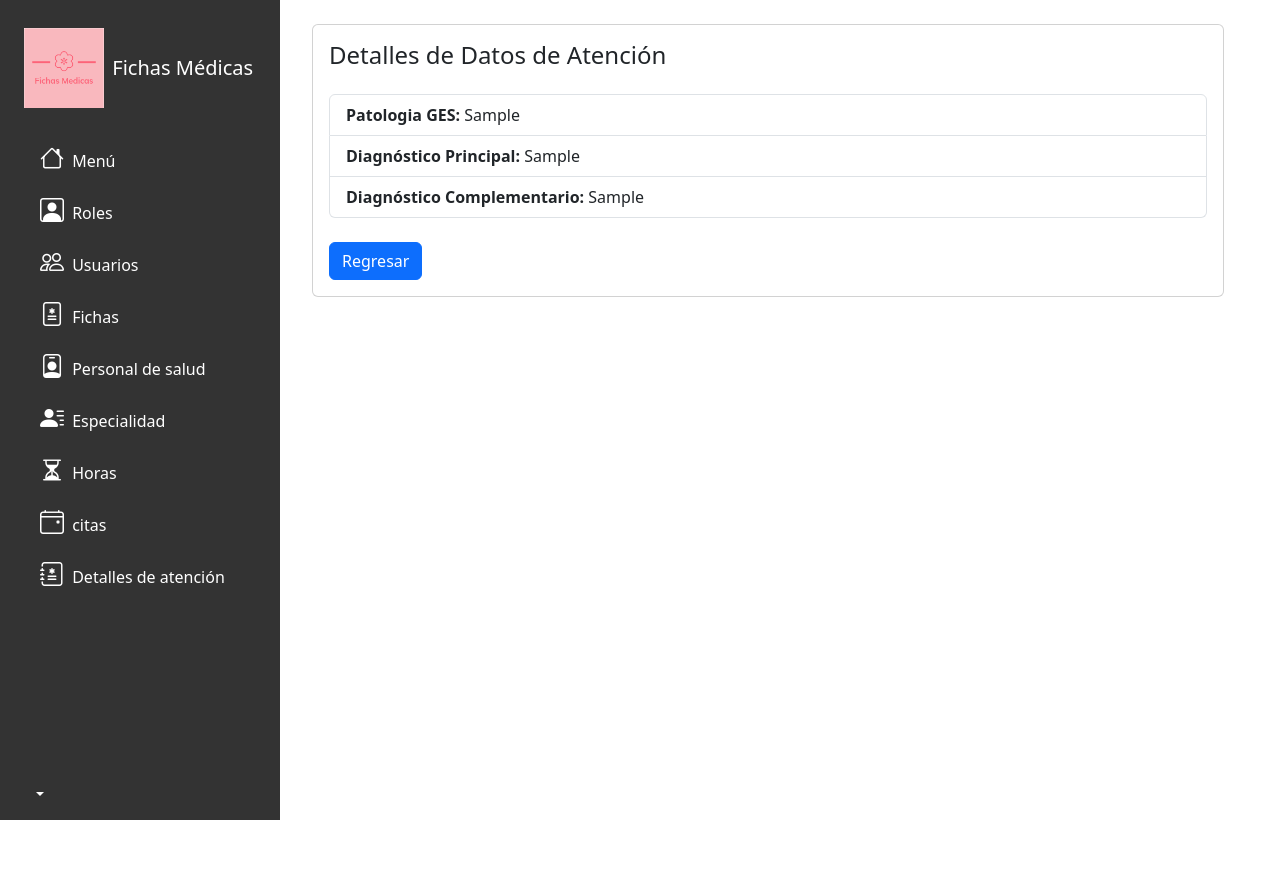
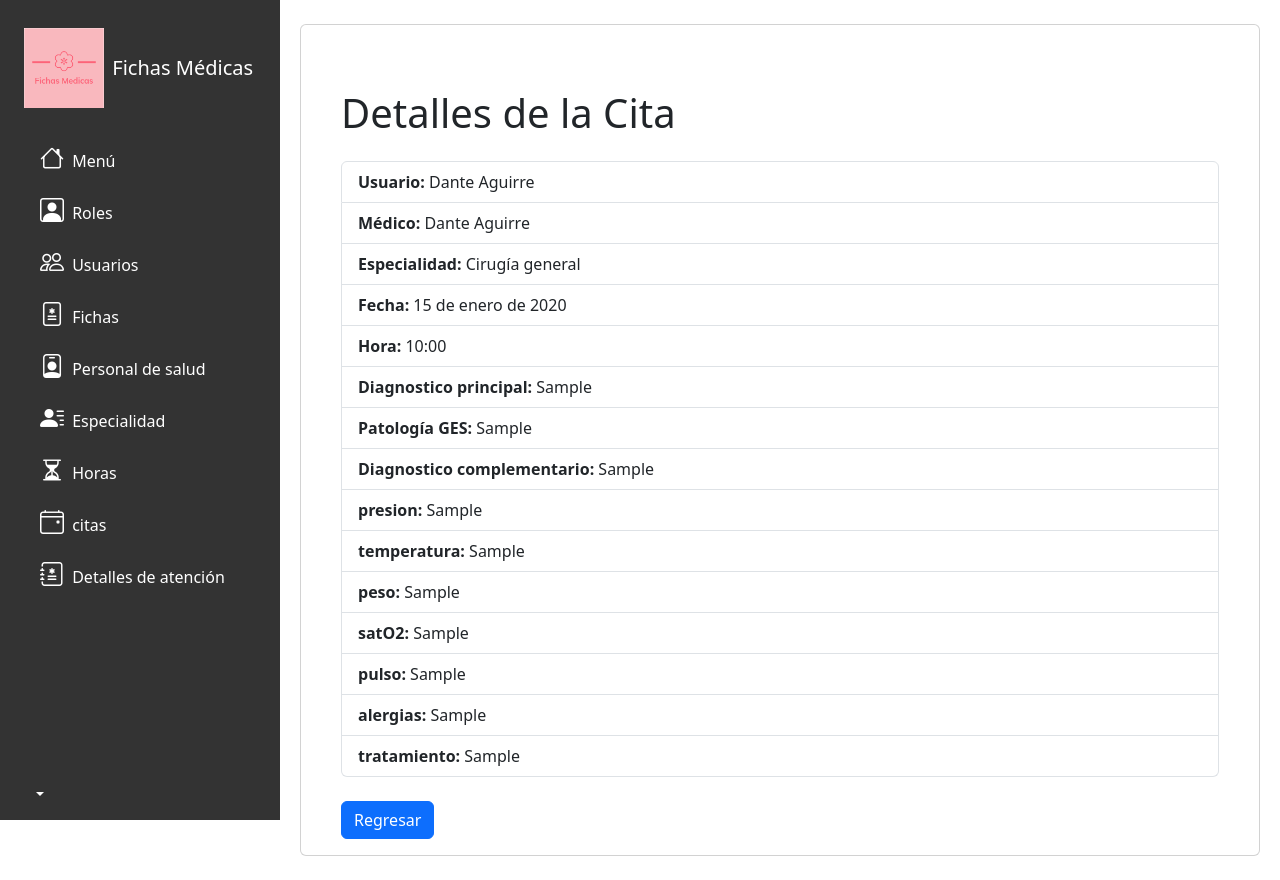
Before and after one commit to valenoe/Taller_web, a Django app: page /datos_atencion/1/ in a window 1280 px wide. Before the commit the page ends 820 px from the top, so only its background shows below. Run offline with Django 4.2, Linux system fonts and the light colour scheme; a user stored in the database is signed in; data comes from the database, SQL or seed files in the repository; tables that the repository leaves empty hold one stand-in row (values such as "Sample post"); some libraries are stand-ins or nearby versions.

Commit message:
actualización final

```diff
--- a/fichas/urls.py
+++ b/fichas/urls.py
@@ -64,6 +64,7 @@ urlpatterns = [
     path('roles/ver/<int:rol_id>/', views.ver_rol, name='ver_rol'),
     path('roles/modificar/<int:rol_id>/', views.modificar_rol, name='modificar_rol'),
     path('roles/eliminar/<int:rol_id>/', views.eliminar_rol, name='eliminar_rol'),
-    path('crear_paciente/', views.crear_paciente, name='crear_paciente/'),
-
+    path('crear_paciente/', views.crear_paciente, name='crear_paciente'),
+    path('ficha_paciente/<int:pk>/', views.ficha_paciente, name='ficha_paciente'),
+    path('cita_paciente/<int:pk>/', views.cita_paciente, name='cita_paciente'),
 ]
--- a/fichasapp/forms.py
+++ b/fichasapp/forms.py
@@ -288,23 +288,25 @@ class DatosAtencionForm(forms.ModelForm):
         fields = '__all__'
         labels = {
             'diagnostico_principal': 'Diagnóstico Principal',
-            'diagnostico_complementario': 'Diagnóstico Complementario',
+            'disgnotico_complementario': 'Diagnóstico Complementario',
             'presion': 'Presión',
             'temperatura': 'Temperatura',
             'peso': 'Peso',
             'satO2': 'SatO2',
             'pulso': 'Pulso',
             'alergias': 'Alergias',
+            'tratamiento': 'tratamiento',
         }
         widgets = {
             'diagnostico_principal': forms.TextInput(attrs={'class': 'form-control', 'placeholder': 'Diagnóstico Principal'}),
-            'diagnostico_complementario': forms.TextInput(attrs={'class': 'form-control', 'placeholder': 'Diagnóstico Complementario'}),
+            'disgnotico_complementario': forms.TextInput(attrs={'class': 'form-control', 'placeholder': 'Diagnóstico Complementario'}),
             'presion': forms.TextInput(attrs={'class': 'form-control', 'placeholder': 'Presión'}),
             'temperatura': forms.TextInput(attrs={'class': 'form-control', 'placeholder': 'Temperatura'}),
             'peso': forms.TextInput(attrs={'class': 'form-control', 'placeholder': 'Peso'}),
             'satO2': forms.TextInput(attrs={'class': 'form-control', 'placeholder': 'SatO2'}),
             'pulso': forms.TextInput(attrs={'class': 'form-control', 'placeholder': 'Pulso'}),
             'alergias': forms.TextInput(attrs={'class': 'form-control', 'placeholder': 'Alergias'}),
+            'tratamiento': forms.TextInput(attrs={'class': 'form-control', 'placeholder': 'Tratamiento'}),
         }
 
 class RolForm(forms.ModelForm):
@@ -336,3 +338,66 @@ class UsuarioPacienteForm(forms.ModelForm):
             'correo': forms.EmailInput(attrs={'class': 'form-control'}),
             'rol': forms.HiddenInput(),  # Hide the rol field from the user
         }
+class FichaPacienteForm(forms.ModelForm):
+    class Meta:
+        model = Ficha
+        fields = '__all__'  # To include all fields from the model
+
+        labels = {
+            'usuario':'Usuario',
+            'fecha_nacimiento': 'Fecha de Nacimiento',
+            'prevision_salud': 'Previsión de Salud',
+            'tipo_isapre': 'Tipo de Isapre',
+            'domicilio': 'Domicilio',
+            'sexo': 'Sexo',
+        }
+
+        widgets = {
+            'fecha_nacimiento': forms.DateTimeInput(attrs={'class': 'form-control', 'type': 'date'}),
+            'prevision_salud': forms.Select(attrs={'class': 'form-control'}),
+            'tipo_isapre': forms.Select(attrs={'class': 'form-control'}),
+            'domicilio': forms.TextInput(attrs={'class': 'form-control'}),
+            'sexo': forms.Select(attrs={'class': 'form-control'}),
+            'usuario': forms.HiddenInput(),
+        }
+
+class CitaPacienteForm(forms.ModelForm):
+    class Meta:
+        model = Cita
+        fields = '__all__'
+
+        labels = {
+            'usuario': 'Usuario',
+            'id_medico': 'Médico',
+            'id_horario': 'Horario',
+            'acompannante': 'Acompañante',
+            'telefono': 'Teléfono',
+            'correo': 'Correo Electrónico',
+        }
+
+        widgets = {
+            'usuario': forms.HiddenInput(),
+            'id_medico': forms.Select(attrs={'class': 'form-control'}),
+            'id_horario': forms.Select(attrs={'class': 'form-control horario-select', 'placeholder': 'Select a Médico first'}),
+            'acompannante': forms.TextInput(attrs={'class': 'form-control'}),
+            'telefono': forms.TextInput(attrs={'class': 'form-control'}),
+            'correo': forms.EmailInput(attrs={'class': 'form-control'}),
+        }
+
+    def __init__(self, *args, **kwargs):
+        super().__init__(*args, **kwargs)
+        self.fields['id_medico'].queryset = PersonalSalud.objects.all()
+
+        if 'id_medico' in self.data:
+            # Get the selected id_medico from the form data
+            id_medico_id = self.data['id_medico']
+            if id_medico_id:
+                # Filter the id_horario choices based on the selected id_medico
+                horarios = Horas.objects.filter(id_medico_id=id_medico_id, ocupada=False)
+                self.fields['id_horario'].queryset = horarios
+            else:
+                # If no id_medico is selected, show all available id_horarios
+                self.fields['id_horario'].queryset = Horas.objects.filter(ocupada=False)
+        else:
+            # If no form data is available, show all available id_horarios
+            self.fields['id_horario'].queryset = Horas.objects.filter(ocupada=False)
--- a/fichasapp/models.py
+++ b/fichasapp/models.py
@@ -93,6 +93,6 @@ class DatosAtencion(models.Model):
     satO2 = models.CharField(max_length=100, default=None)
     pulso = models.CharField(max_length=100, default=None)
     alergias = models.CharField(max_length=100, default=None)
-    tratamiento = models.CharField(max_length=100, default='Tratamiento')
+    tratamiento = models.CharField(max_length=100, default=None)
     def __str__(self):
         return self.diagnostico_principal
--- a/fichasapp/urls.py
+++ b/fichasapp/urls.py
@@ -47,5 +47,7 @@ urlpatterns = [
     path('roles/ver/<int:rol_id>/', views.ver_rol, name='ver_rol'),
     path('roles/modificar/<int:rol_id>/', views.modificar_rol, name='modificar_rol'),
     path('roles/eliminar/<int:rol_id>/', views.eliminar_rol, name='eliminar_rol'),
-    path('crear_paciente/', views.crear_paciente, name='crear_paciente/'),
+    path('crear_paciente/', views.crear_paciente, name='crear_paciente'),
+    path('ficha_paciente/<int:pk>/', views.ficha_paciente, name='ficha_paciente'),
+    path('cita_paciente/<int:pk>/', views.cita_paciente, name='cita_paciente'),
 ]
--- a/fichasapp/views.py
+++ b/fichasapp/views.py
@@ -388,9 +388,41 @@ def crear_paciente(request):
             usuario = form.save(commit=False)
             usuario.rol = Rol.objects.get(name='Paciente')
             usuario.save()
-            return redirect('/usuarios')  # Redirect to the appointments page after saving the user
+            return redirect('ficha_paciente', pk=usuario.pk)
     else:
-        form = UsuarioPacienteForm(initial={'rol': Rol.objects.get(name='Paciente')})  # Set the default rol to 'Paciente'
+        form = UsuarioPacienteForm(initial={'rol': Rol.objects.get(name='Paciente')})
 
     context = {'form': form}
     return render(request, 'paciente/crear_paciente.html', context)
+
+def ficha_paciente(request, pk):
+    usuario = get_object_or_404(Usuario, pk=pk)
+
+    if request.method == 'POST':
+        form = FichaPacienteForm(request.POST)
+        if form.is_valid():
+            ficha = form.save(commit=False)
+            ficha.usuario = usuario
+            ficha.save()
+            return redirect('cita_paciente', pk=ficha.pk)
+    else:
+        form = FichaPacienteForm(initial={'usuario': usuario})
+
+    context = {'form': form}
+    return render(request, 'paciente/ficha_paciente.html', context)
+
+def cita_paciente(request, pk):
+    ficha = get_object_or_404(Ficha, pk=pk)
+
+    if request.method == 'POST':
+        form = CitaPacienteForm(request.POST)
+        if form.is_valid():
+            cita = form.save(commit=False)
+            cita.usuario = ficha.usuario
+            cita.save()
+            return redirect('/citas')
+    else:
+        form = CitaPacienteForm(initial={'usuario': ficha.usuario})
+
+    context = {'form': form}
+    return render(request, 'paciente/cita_paciente.html', context)
--- a/templates/atencion/detalle_datos_atencion.html
+++ b/templates/atencion/detalle_datos_atencion.html
@@ -1,24 +1,32 @@
 {% extends 'base.html' %}
 
 {% block content %}
-<div class="page-content page-container" id="page-content">
-  <div class="padding">
-    <div class="row container d-flex justify-content-center">
-      <div class="col-lg-12 grid-margin stretch-card">
-        <div class="card">
-          <div class="card-body">
-            <h4 class="card-title">Detalles de Datos de Atención</h4>
-            <ul class="list-group mt-4">
-                <li class="list-group-item"><strong>Patologia GES:</strong> {{ datos_atencion.patologia_ges }}</li>
-                <li class="list-group-item"><strong>Diagnóstico Principal:</strong> {{ datos_atencion.diagnostico_principal }}</li>
-                <li class="list-group-item"><strong>Diagnóstico Complementario:</strong> {{ datos_atencion.disgnotico_complementario }}</li>
-                <!-- Add other fields here -->
-            </ul>
-            <a href="{% url 'usuarios' %}" class="btn btn-primary mt-4">Regresar</a>
-          </div>
+
+<div class="card">
+    <div class="card-body">
+        <div class="container">
+            <div class="container">
+                <h1 class="mt-5">Detalles de la Cita</h1>
+                <ul class="list-group mt-4">
+                    <li class="list-group-item"><strong>Usuario:</strong> {{ datos_atencion.id_cita.usuario.nombre }} {{ datos_atencion.id_cita.usuario.apellido }}</li>
+                    <li class="list-group-item"><strong>Médico:</strong> {{ datos_atencion.id_cita.id_medico.usuario.nombre }} {{datos_atencion.id_cita.id_medico.usuario.apellido }}</li>
+                    <li class="list-group-item"><strong>Especialidad:</strong> {{ datos_atencion.id_cita.id_medico.especialidad }}</li>
+                    <li class="list-group-item"><strong>Fecha:</strong> {{ datos_atencion.id_cita.id_horario.fecha }}</li>
+                    <li class="list-group-item"><strong>Hora:</strong> {{ datos_atencion.id_cita.id_horario.hora }}</li>
+                    <li class="list-group-item"><strong>Diagnostico principal:</strong> {{ datos_atencion.diagnostico_principal }}</li>
+                    <li class="list-group-item"><strong>Patología GES:</strong> {{ datos_atencion.disgnotico_complementario }}</li>
+                    <li class="list-group-item"><strong>Diagnostico complementario:</strong> {{ datos_atencion.disgnotico_complementario }}</li>
+                    <li class="list-group-item"><strong>presion:</strong> {{ datos_atencion.presion }}</li>
+                    <li class="list-group-item"><strong>temperatura:</strong> {{ datos_atencion.temperatura }}</li>
+                    <li class="list-group-item"><strong>peso:</strong> {{ datos_atencion.peso }}</li>
+                    <li class="list-group-item"><strong>satO2:</strong> {{ datos_atencion.satO2 }}</li>
+                    <li class="list-group-item"><strong>pulso:</strong> {{ datos_atencion.pulso }}</li>
+                    <li class="list-group-item"><strong>alergias:</strong> {{ datos_atencion.alergias }}</li>
+                    <li class="list-group-item"><strong>tratamiento:</strong> {{ datos_atencion.tratamiento }}</li>
+                </ul>
+                <a href="{% url 'lista_datos_atencion' %}" class="btn btn-primary mt-4">Regresar</a>
+            </div>
         </div>
-      </div>
     </div>
-  </div>
 </div>
-{% endblock content %}
+{% endblock %}
--- a/templates/atencion/eliminar_datos_atencion.html
+++ b/templates/atencion/eliminar_datos_atencion.html
@@ -12,7 +12,7 @@
             <form method="post">
               {% csrf_token %}
               <button type="submit" class="btn btn-danger">Eliminar</button>
-              <a href="{% url 'detalle_datos_atencion' datos_atencion.id %}" class="btn btn-secondary">Cancelar</a>
+              <a href="{% url 'lista_datos_atencion'%}" class="btn btn-secondary">Cancelar</a>
             </form>
           </div>
         </div>
--- a/templates/atencion/lista_datos_atencion.html
+++ b/templates/atencion/lista_datos_atencion.html
@@ -23,7 +23,7 @@
                 <tbody>
                   {% for datos_atencion in datos_atencion_list %}
                   <tr>
-                    <td>{{ datos_atencion.id_cita }}</td>
+                    <td>{{ datos_atencion.id_cita.usuario.nombre }} - {{ datos_atencion.id_cita.usuario.apellido }}</td>
                     <td>{{ datos_atencion.patologia_ges }}</td>
                     <td>{{ datos_atencion.diagnostico_principal }}</td>
                     <td class="btn-group" role="group" aria-label="Basic mixed styles example">
--- a/templates/citas/view_cita.html
+++ b/templates/citas/view_cita.html
@@ -6,7 +6,7 @@
     <div class="card-body">
         <div class="container">
             <div class="container">
-                <h1 class="mt-5">Detalles de la Cita</h1>
+                <h1 class="mt-5">Detalles de la atención</h1>
                 <ul class="list-group mt-4">
                     <li class="list-group-item"><strong>Usuario:</strong> {{ cita.usuario.nombre }} {{ cita.usuario.apellido }}</li>
                     <li class="list-group-item"><strong>Médico:</strong> {{ cita.id_medico.usuario.nombre }} {{ cita.id_medico.usuario.apellido }}</li>
```
Also changed, not shown: templates/citas/cita_form.html (+5 -4 lines).
